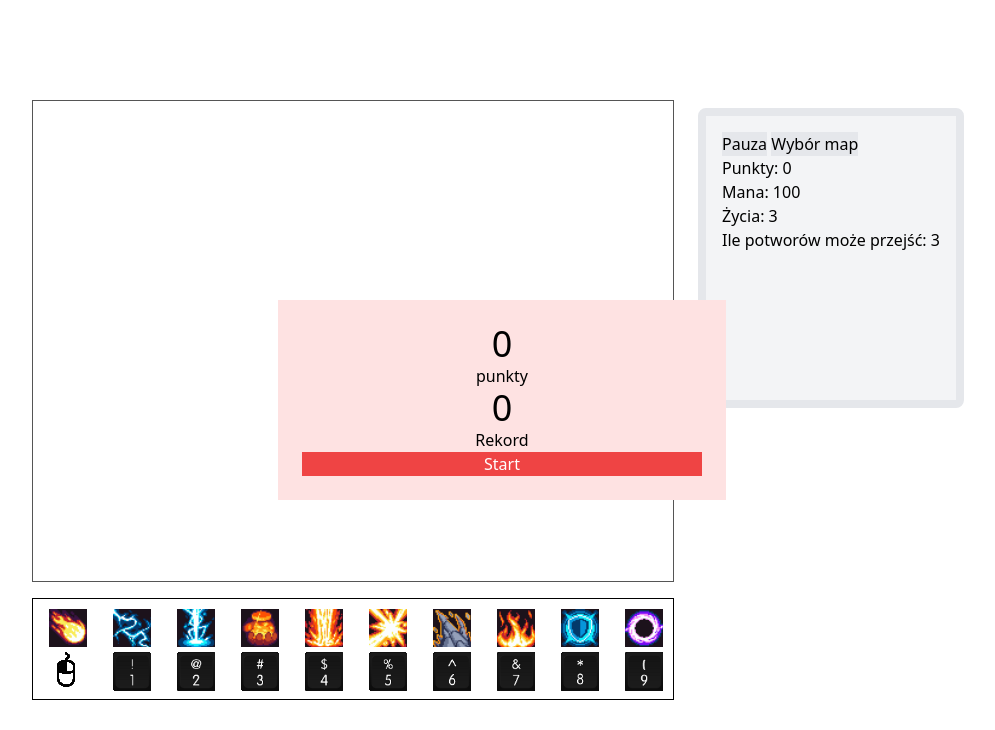
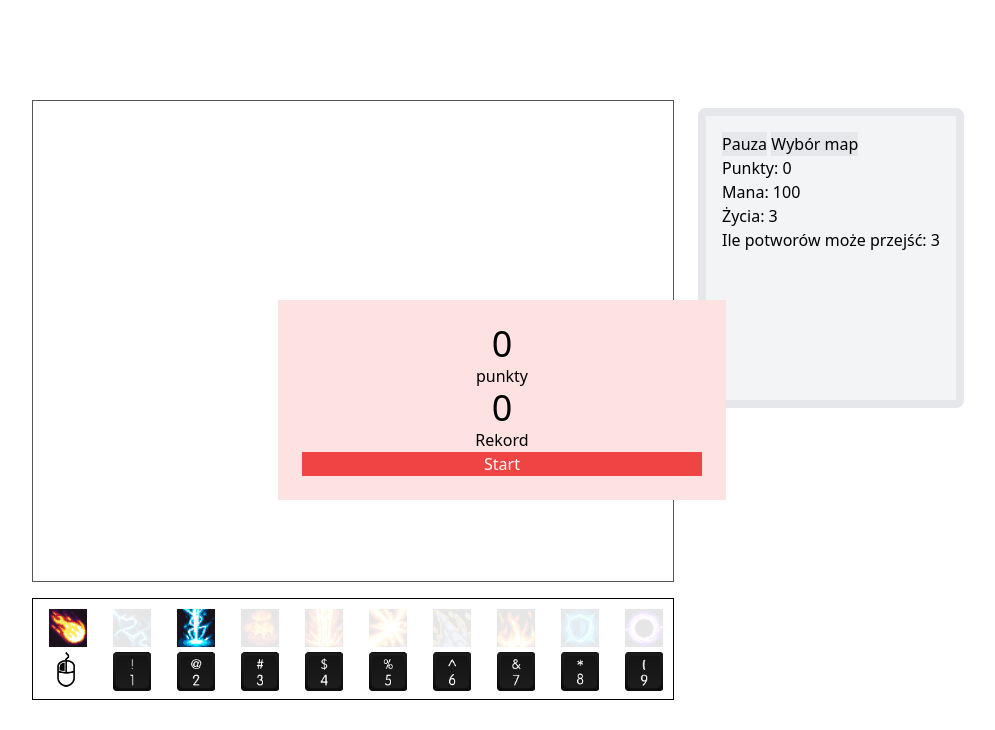
Before and after one commit to EloBalans/Shooter_Game_Canvas, a plain HTML site: page game.html in a window 1280 px wide. Shown: the whole page, without its empty margins (138-1133 px from the left). Drawn offline with nearby package versions, Linux system fonts and the light colour scheme.

Commit message:
alpha 5.3

```diff
--- a/game.html
+++ b/game.html
@@ -44,7 +44,8 @@
     </div>
 
     <div class="row-span-2 col-span-2">
-        <canvas id="canvas2" style="border:1px solid">
+        <canvas id="canvas2" style="border:1px solid;position: relative;" >
+            <div style="position: absolute; top:20px; left:30px; background-color: blueviolet;" ></div>
             <img id="skill1" src="assets/icons/1-Lightning.png">
             <img id="skill2" src="assets/icons/2-Lightning-bolt.png">
             <img id="skill3" src="assets/icons/3-Midas-touch.png">
--- a/js/skills.js
+++ b/js/skills.js
@@ -35,8 +35,13 @@ animate();
 
 function animate(){
     c.drawImage(skill10,skill10width,skillheight, skill10.width*1.2, skill10.height * 1.2);
+    c.save();
+    c.globalAlpha = 0.1;
     c.drawImage(skill1,skill1width,skillheight, skill1.width*1.2, skill1.height * 1.2);
+    c.restore();
     c.drawImage(skill2,skill2width,skillheight,skill2.width*1.2, skill2.height * 1.2);
+    c.save();
+    c.globalAlpha = 0.1
     c.drawImage(skill3,skill3width,skillheight,skill3.width*1.2, skill3.height * 1.2);
     c.drawImage(skill4,skill4width,skillheight,skill4.width*1.2, skill4.height * 1.2);
     c.drawImage(skill5,skill5width,skillheight,skill5.width*1.2, skill5.height * 1.2);
@@ -44,6 +49,7 @@ function animate(){
     c.drawImage(skill7,skill7width,skillheight,skill7.width*1.2, skill7.height * 1.2);
     c.drawImage(skill8,skill8width,skillheight,skill8.width*1.2, skill8.height * 1.2);
     c.drawImage(skill9,skill9width,skillheight,skill9.width*1.2, skill9.height * 1.2);
+    c.restore();
 
     c.drawImage(mouse,skill10width,skillheight+skill10.height*1.2+5,mouse.height/15,mouse.width/15)
     c.drawImage(keyboard, 337.5, 337.5, 112.5, 112.5, skill1width, skillheight+skill1.height*1.2+5, 38.4, 38.4);
@@ -56,5 +62,4 @@ function animate(){
     c.drawImage(keyboard, 562.5, 450, 112.5, 112.5, skill8width, skillheight+skill8.height*1.2+5, 38.4, 38.4);
     c.drawImage(keyboard, 675, 450, 112.5, 112.5, skill9width, skillheight+skill9.height*1.2+5, 38.4, 38.4);
 
-    requestAnimationFrame(animate);
 }
```
